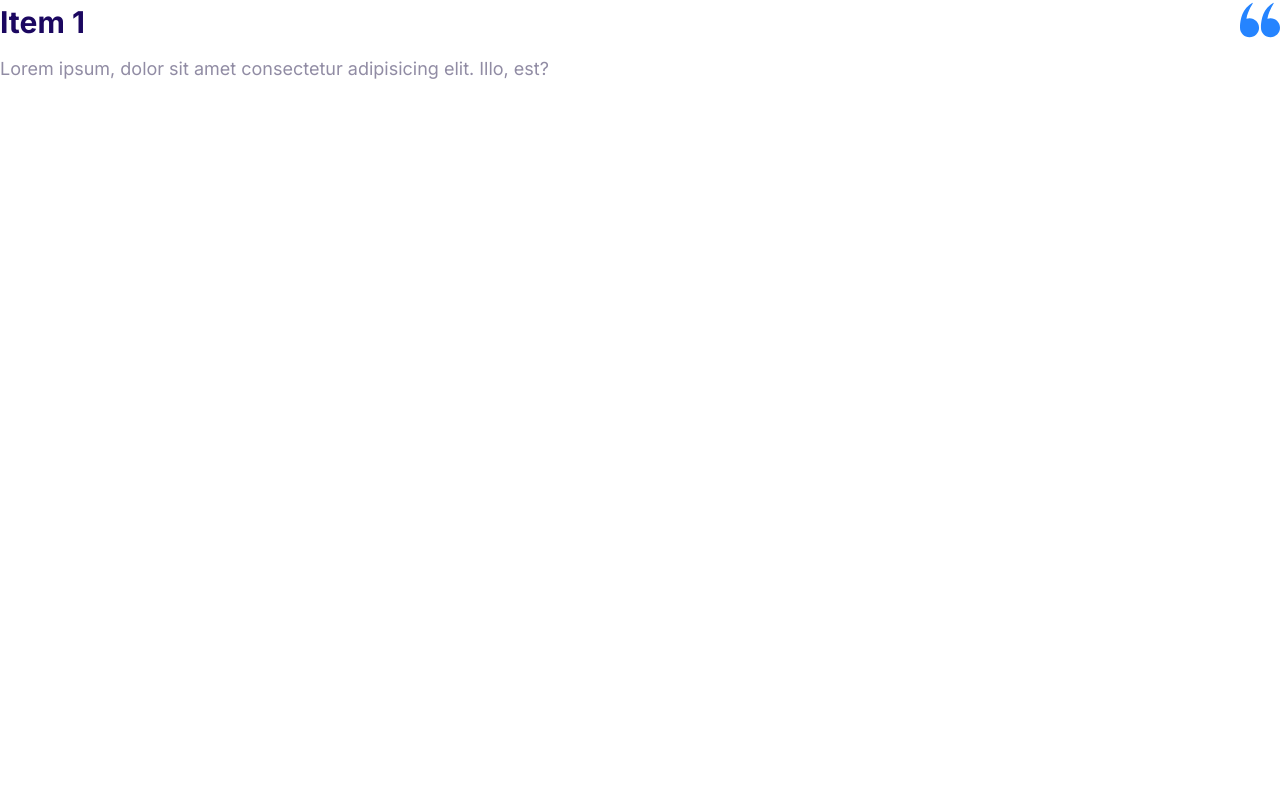
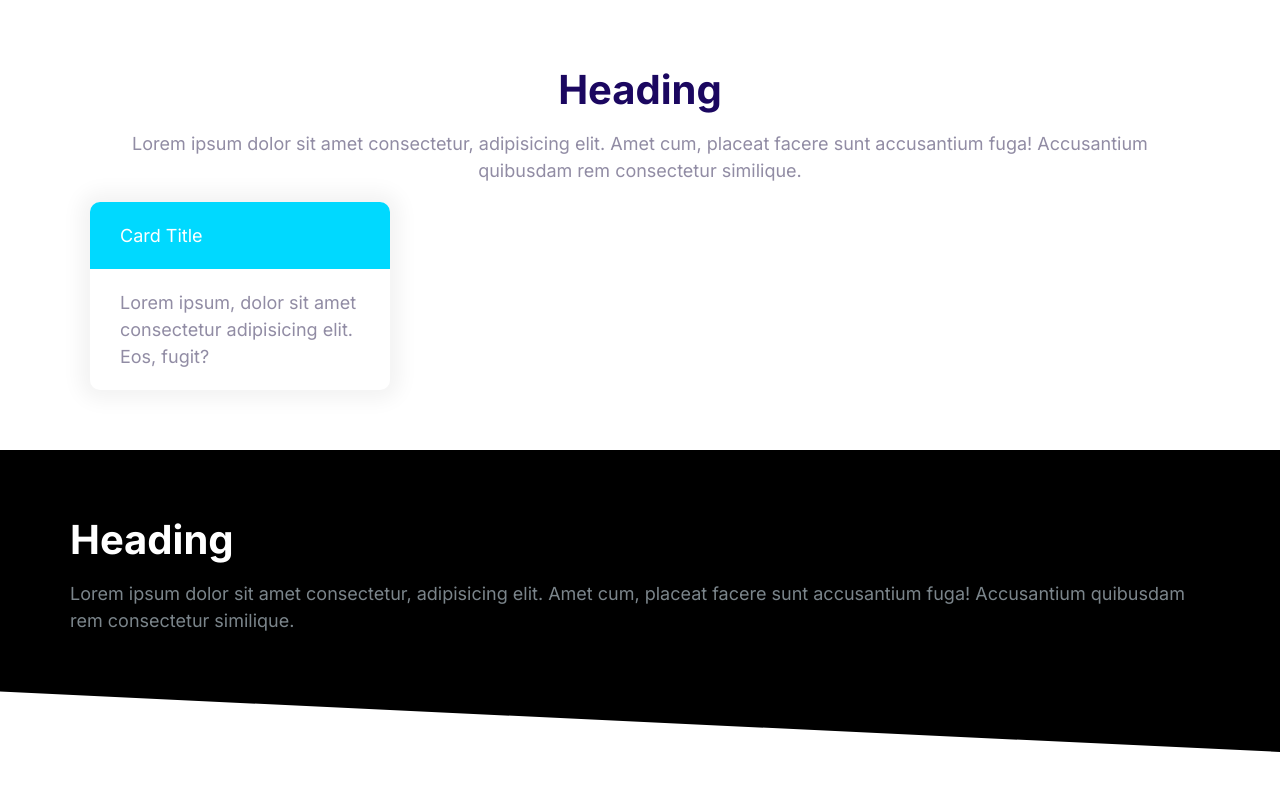
Before and after one commit to Titi923/Website-Project_1, a PHP site: page / in a window 1280 px wide. Run offline with PHP 8.4, Linux system fonts and the light colour scheme.

Commit message:
Defining block alements and styling them.

```diff
--- a/CSS/styles.css
+++ b/CSS/styles.css
@@ -324,7 +324,7 @@ a {
   border-radius: 10px;
   box-shadow: 0 0 20px 10px #f3f3f3;
   overflow: hidden;
-  width: 1fr;
+  width: 300px;
 }
 
 .card__header,
@@ -617,3 +617,41 @@ a {
 }
 
 /* Blocks */
+
+.block {
+  --padding-vertical: 6rem;
+  padding: var(--padding-vertical) 2rem;
+}
+
+.block__header {
+  text-align: center;
+}
+
+.block__heading {
+  margin-top: 0;
+}
+
+.block--dark {
+  background: #000;
+  color: #7b858b;
+}
+
+.block--dark .block__heading {
+  color: #fff;
+}
+
+.block--skewed-right {
+  padding-bottom: calc(var(--padding-vertical) + 4rem);
+  clip-path: polygon(0% 0%, 100% 0%, 100% 100%, 0% 80%);
+}
+
+.block--skewed-left {
+  padding-bottom: calc(var(--padding-vertical) + 4rem);
+  clip-path: polygon(0% 0%, 100% 0%, 100% 80%, 0% 100%);
+}
+
+.container {
+  max-width: 1140px;
+  margin: 0 auto;
+
+/* Navigation Bars */
--- a/index.html
+++ b/index.html
@@ -15,18 +15,30 @@
     <title>The_Website</title>
   </head>
   <body>
-    <div class="collapsible collapsible--expanded">
-      <header class="collapsible__header">
-        <h2 class="collapsible__heading">Item 1</h2>
-          <svg class="icon icon--primary collapsible__chevron">
-            <use xlink:href="images/sprite.svg#quotes"></use>
-          </svg>
-        </span>
+    <section class="block container">
+      <header class="block__header">
+        <h2 class="block__heading">Heading</h2>
+        <p>
+          Lorem ipsum dolor sit amet consectetur, adipisicing elit. Amet cum,
+          placeat facere sunt accusantium fuga! Accusantium quibusdam rem
+          consectetur similique.
+        </p>
       </header>
-      <div class="collapsible__content">
-        Lorem ipsum, dolor sit amet consectetur adipisicing elit. Illo, est?
+      <div class="card card--secondary">
+        <header class="card__header">Card Title</header>
+        <div class="card__body">Lorem ipsum, dolor sit amet consectetur adipisicing elit. Eos, fugit?</div>
       </div>
-    </div>
+    </section>
+    <section class="block block--dark block--skewed-right">
+      <div class="container">
+        <h2 class="block__heading">Heading</h2>
+        <p>
+          Lorem ipsum dolor sit amet consectetur, adipisicing elit. Amet cum,
+          placeat facere sunt accusantium fuga! Accusantium quibusdam rem
+          consectetur similique.
+        </p>
+      </div>
+    </section>
     <script src="js/main.js"></script>
   </body>
 </html>
```
Also changed, not shown: components/blocks.html (added, +24 -0 lines).
